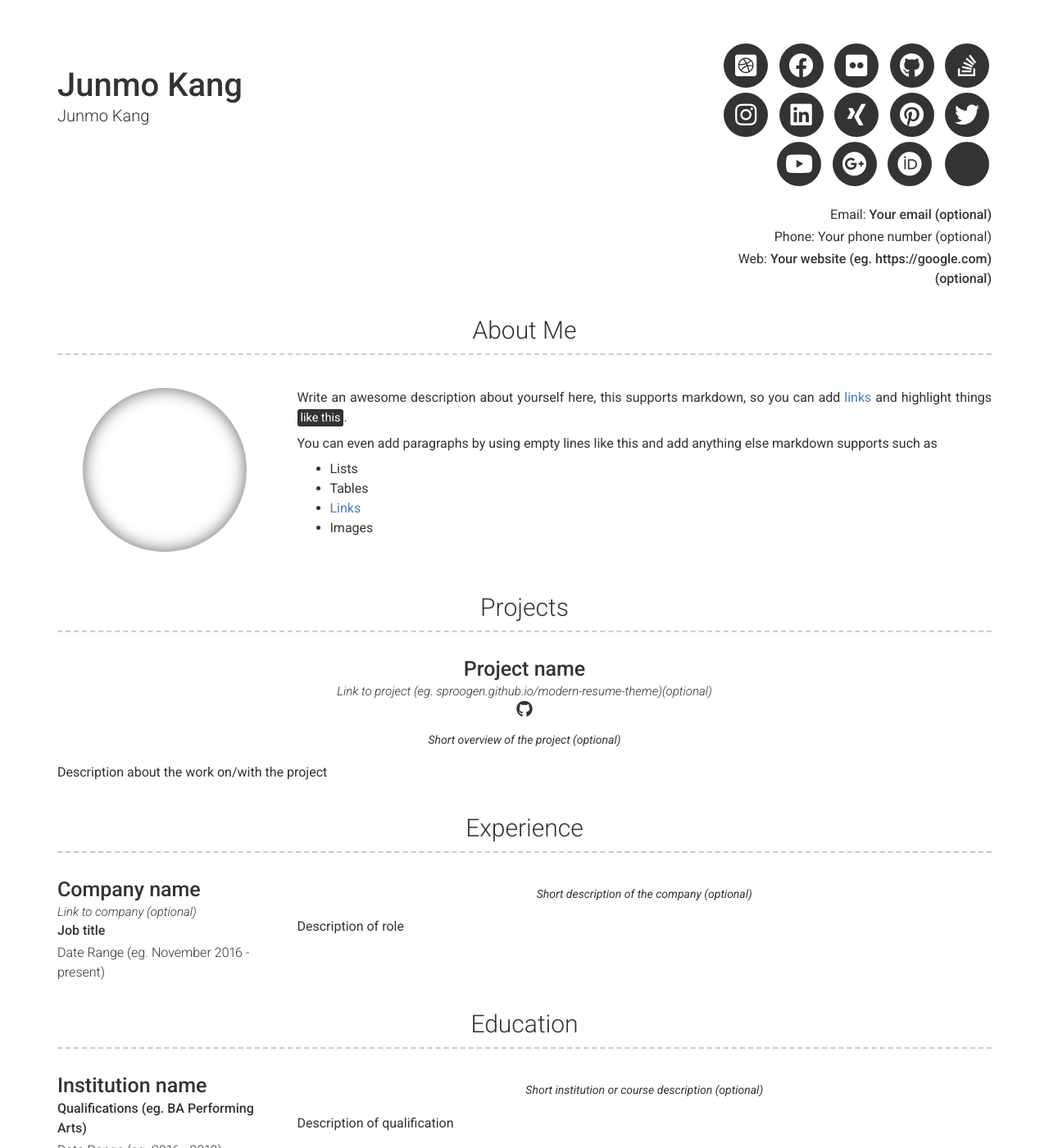
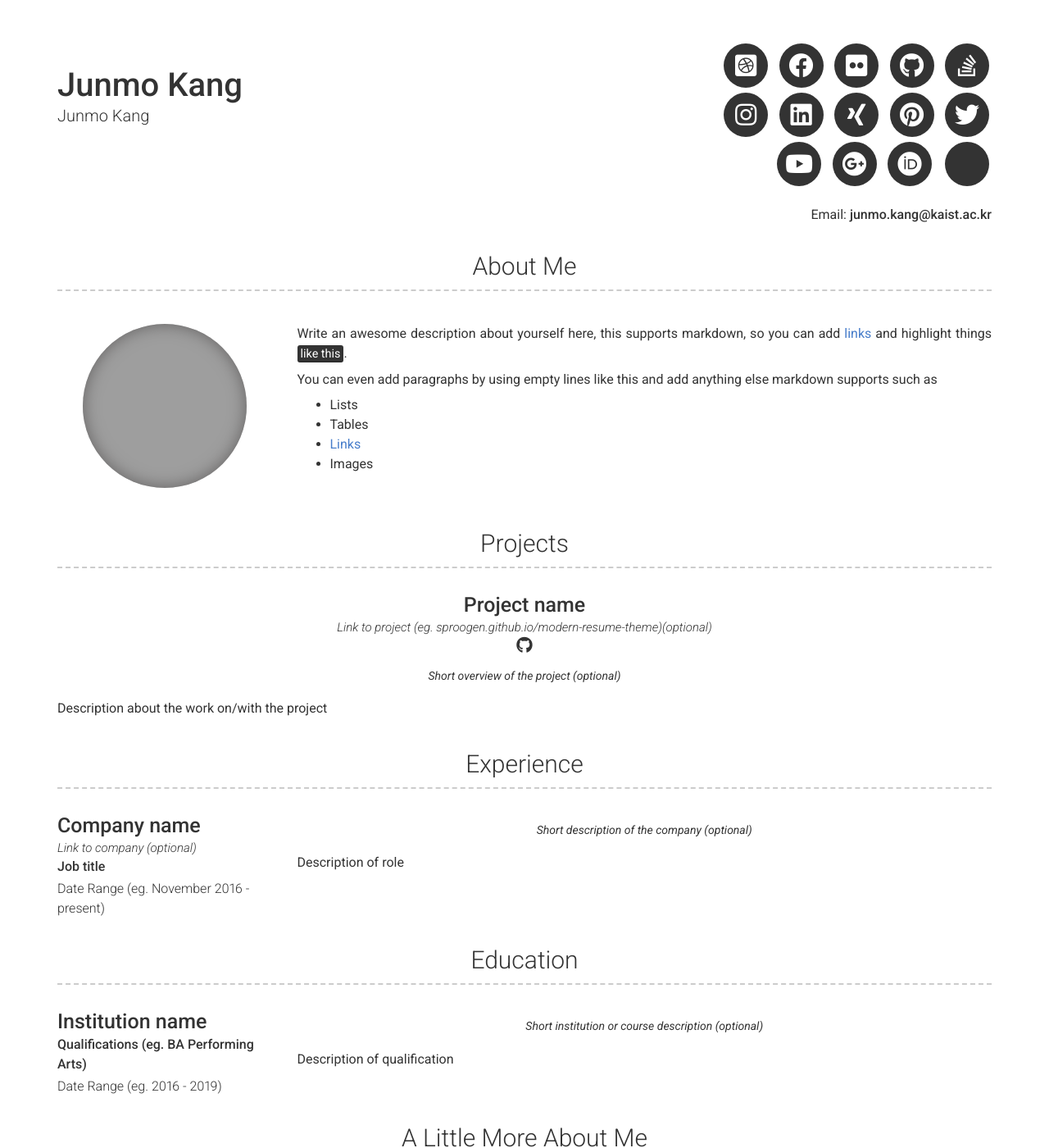
Before and after one commit to jm-kang/jm-kang.github.io, a Jekyll site: the page built from index.md, in a window 1280 px wide and 1400 px high. Shown: the whole window at 82% size. Built offline with Jekyll 4.4.1, drawn with Linux system fonts in a browser that asks for light colours; nearby versions of some CDN libraries; some of the changed text lies outside the part shown; grey boxes are pictures that could not be loaded.

Commit message:
Update _config.yml

```diff
--- a/_config.yml
+++ b/_config.yml
@@ -5,12 +5,12 @@ repository: Git repository where your resume will be hosted, only required if yo
 # Personal info
 name: Junmo Kang
 title: Junmo Kang
-email: Your email (optional)
-phone: Your phone number (optional)
-website: Your website (eg. https://google.com)(optional)
+email: junmo.kang@kaist.ac.kr
+# phone: Your phone number (optional)
+# website: Your website (eg. https://google.com)(optional)
 
 # Dark Mode (true/false/never)
-darkmode: false
+darkmode: never
 
 # Social links
 twitter_username: jekyllrb
@@ -44,7 +44,7 @@ additional_links:
 
 # About Section
 # about_title: About Me (Use this to override about section title)
-about_profile_image: Directory of profile image (eg. images/profile.jpg)
+about_profile_image: https://avatars1.githubusercontent.com/u/17330126?s=460&u=08e2589957bd406c71052c69bbab0c8acb329797&v=4
 about_content: | # this will include new lines to allow paragraphs
   Write an awesome description about yourself here, this supports markdown, so you can add [links](http://foobar.com) and highlight things <mark>like this</mark>.
 
```
